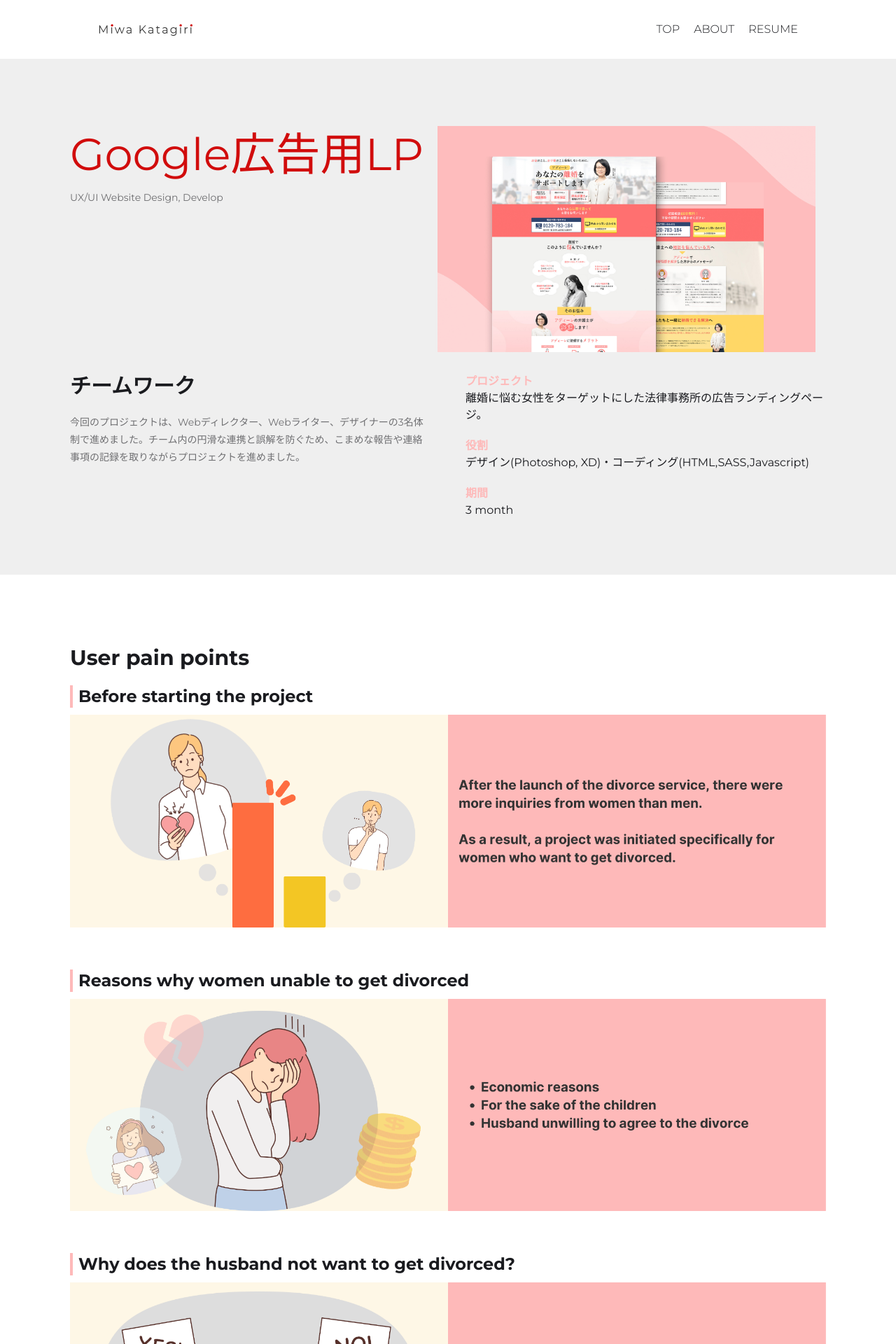
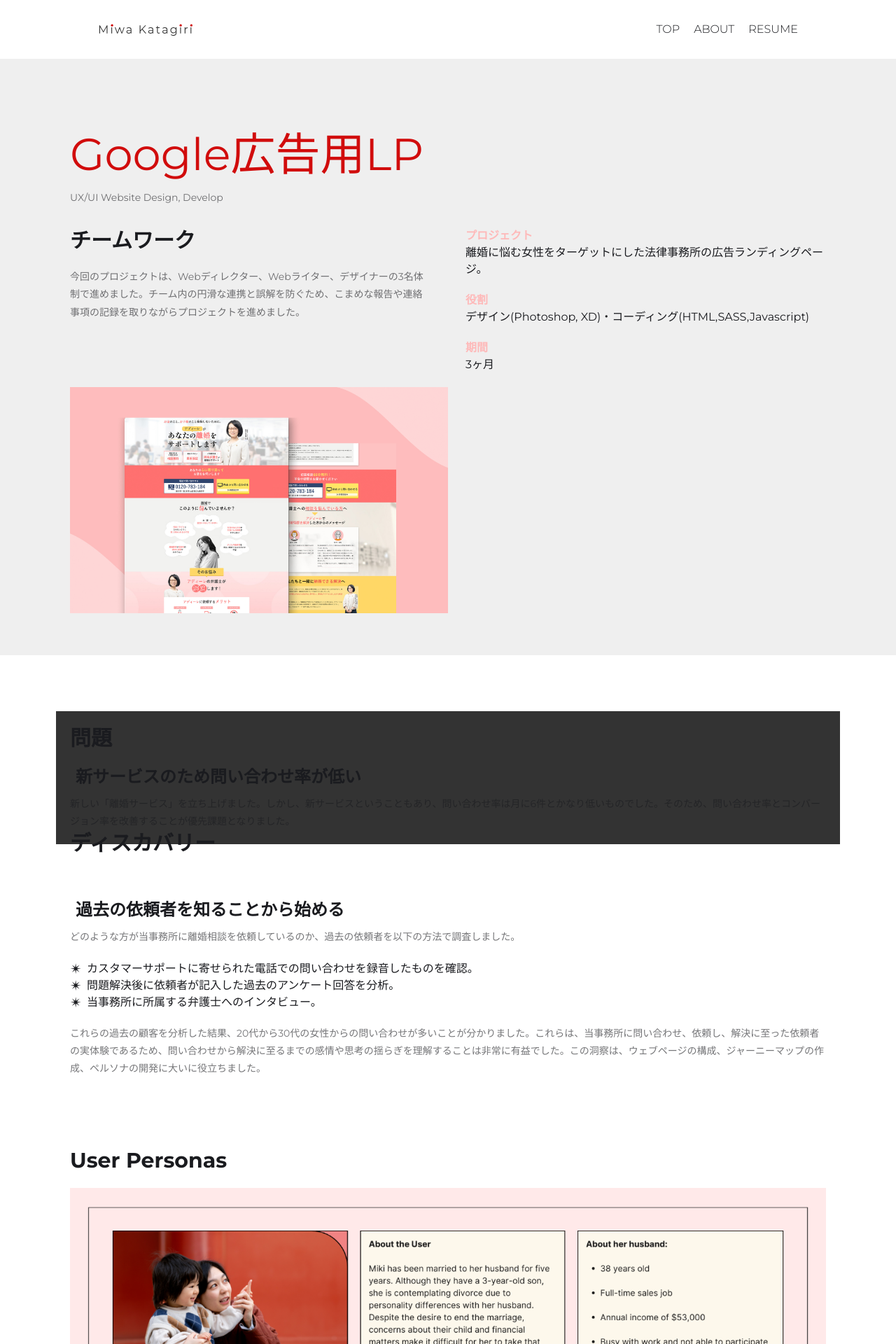
Before and after one commit to shenhe304/portfolio, a PHP site: page /works/web-rikon-jp.html in a window 1280 px wide. Shown: the top 1920 px of the page at 70% size. Run offline with PHP 8.4, Linux system fonts and the light colour scheme.

Commit message:
modify page

```diff
--- a/gulp_src/scss/object/project/_p-work-details.scss
+++ b/gulp_src/scss/object/project/_p-work-details.scss
@@ -2,11 +2,6 @@
 
 @include pc {
     .p-work-details{
-        &__intro{
-            flex-direction: row;
-            align-items: flex-start;
-            display: flex;
-        }
         &__top{
             padding: 180px 0 60px;
             background: #efefef;
@@ -43,6 +38,13 @@
         }
         &__img{
             border-radius: 4px;
+        }
+        &__bg{
+            &-black{
+                margin: -20px; /* 外にはみ出す */
+                padding: 20px; /* 内側の余白 */
+                background: #333;
+            }
         }
     }
 }
--- a/works/web-rikon-jp.html
+++ b/works/web-rikon-jp.html
@@ -29,9 +29,7 @@
                     <h1 class="c-title-lv1 p-work-details__h1">Google広告用LP</h1>
                     <p class="u-op6">UX/UI Website Design, Develop</p>
                 </div>
-                <img src="../assets/img/top/img-work-rikonJP.jpg" alt="main visual of new website" class="p-work-details__mainVisual">
-            </div>
-            <div class="l-containerMedium p-work-details__text">
+                <div class="p-work-details__text">
                     <div class="p-work-details__summary u-mb20-sp">
                         <h2 class="c-title-lv2">チームワーク</h2>
                         <p class="u-op6">今回のプロジェクトは、Webディレクター、Webライター、デザイナーの3名体制で進めました。チーム内の円滑な連携と誤解を防ぐため、こまめな報告や連絡事項の記録を取りながらプロジェクトを進めました。</p>
@@ -43,58 +41,46 @@
                             <dt class="u-fc-rikonJP">役割</dt>
                             <dd>デザイン(Photoshop, XD)・コーディング(HTML,SASS,Javascript)</dd>
                             <dt class="u-fc-rikonJP">期間</dt>
-                        <dd>3 month</dd>
+                            <dd>3ヶ月</dd>
                         </dl>
                     </div>
+                </div>
+                <img src="../assets/img/top/img-work-rikonJP.jpg" alt="main visual of new website" class="p-work-details__mainVisual">
             </div>
             <!-- /.p-work-details__wrap -->
         </section>
 
         <div class="l-containerMedium">
-            <section class="p-details-wrap js-scrollUp">
-                <h2 class="c-title-lv2 p-details-wrap__item">User pain points</h2>
-                <div class="p-details-wrap__item">
-                    <h3 class="c-title-lv3 c-title-lv3--rikonJP">Before starting the project</h3>
-                    <a href="../assets/img/works/img-story01-rikonJP.png" class="luminous p-work-details__img u-mb20-pc u-mb20-tab u-mb10-sp">
-                        <img src="../assets/img/works/img-story01-rikonJP.png" alt="Before starting the project">
-                    </a>
-
-                    <h3 class="c-title-lv3 c-title-lv3--rikonJP">Reasons why women unable to get divorced</h3>
-                    <a href="../assets/img/works/img-story02-rikonJP.png" class="luminous p-work-details__img u-mb20-pc u-mb20-tab u-mb10-sp">
-                        <img src="../assets/img/works/img-story02-rikonJP.png" alt="Reasons why women unable to get divorced">
-                    </a>
-                    <h3 class="c-title-lv3 c-title-lv3--rikonJP">Why does the husband not want to get divorced?</h3>
-                    <a href="../assets/img/works/img-story03-rikonJP.png" class="luminous p-work-details__img u-mb20-pc u-mb20-tab u-mb10-sp">
-                        <img src="../assets/img/works/img-story03-rikonJP.png" alt="Why does the husband not want to get divorced?">
-                    </a>
-
-                    <h3 class="c-title-lv3 c-title-lv3--rikonJP">What law firms can do?</h3>
-                    <a href="../assets/img/works/img-story04-rikonJP.png" class="luminous p-work-details__img u-mb20-pc u-mb20-tab u-mb10-sp">
-                        <img src="../assets/img/works/img-story04-rikonJP.png" alt="What law firms can do?">
-                    </a>
-
-                    <h3 class="c-title-lv3 c-title-lv3--rikonJP">What you might want to convey to the user</h3>
-                    <a href="../assets/img/works/img-story05-rikonJP.png" class="luminous p-work-details__img u-mb20-pc u-mb20-tab u-mb10-sp">
-                        <img src="../assets/img/works/img-story05-rikonJP.png" alt="What you might want to convey to the user">
-                    </a>
-
-                    <h3 class="c-title-lv3 c-title-lv3--rikonJP">A future vision for the user</h3>
-                    <a href="../assets/img/works/img-story06-rikonJP.png" class="luminous p-work-details__img u-mb20-pc u-mb20-tab u-mb10-sp">
-                        <img src="../assets/img/works/img-story06-rikonJP.png" alt="A future vision for the user">
-                    </a>
+            <section class="p-work-details__bg-black js-scrollUp">
+                <h2 class="c-title-lv2 ">問題</h2>
+                <div class="">
+                    <h3 class="c-title-lv3">新サービスのため問い合わせ率が低い</h3>
+                    <p>新しい「離婚サービス」を立ち上げました。しかし、新サービスということもあり、問い合わせ率は月に6件とかなり低いものでした。そのため、問い合わせ率とコンバージョン率を改善することが優先課題となりました。</p>
                 </div>
             </section>
 
-            <section class="p-details-wrap js-scrollUp">
-                <h2 class="c-title-lv2 p-details-wrap__item">User Personas</h2>
-                <a href="../assets/img/works/img-details01-rikonJP.png" class="luminous  p-work-details__img p-details-wrap__item">
+            <section class="js-scrollUp">
+                <h2 class="c-title-lv2">ディスカバリー</h2>
+                <h3 class="c-title-lv3">過去の依頼者を知ることから始める</h3>
+                <p>どのような方が当事務所に離婚相談を依頼しているのか、過去の依頼者を以下の方法で調査しました。</p>
+                <ul>
+                    <li class="u-mb0 u-list-disc">カスタマーサポートに寄せられた電話での問い合わせを録音したものを確認。</li>
+                    <li class="u-mb0 u-list-disc">問題解決後に依頼者が記入した過去のアンケート回答を分析。</li>
+                    <li class="u-list-disc">当事務所に所属する弁護士へのインタビュー。</li>
+                </ul>
+                <p>これらの過去の顧客を分析した結果、20代から30代の女性からの問い合わせが多いことが分かりました。これらは、当事務所に問い合わせ、依頼し、解決に至った依頼者の実体験であるため、問い合わせから解決に至るまでの感情や思考の揺らぎを理解することは非常に有益でした。この洞察は、ウェブページの構成、ジャーニーマップの作成、ペルソナの開発に大いに役立ちました。</p>
+            </section>
+
+            <section class="js-scrollUp">
+                <h2 class="c-title-lv2 ">User Personas</h2>
+                <a href="../assets/img/works/img-details01-rikonJP.png" class="luminous  p-work-details__img ">
                     <img src="../assets/img/works/img-details01-rikonJP.png" alt="User Personas">
                 </a>
             </section>
 
-            <section class="p-details-wrap js-scrollUp">
-                <h2 class="c-title-lv2 p-details-wrap__item">About The Color</h2>
-                <div class="p-details-wrap__item">
+            <section class="js-scrollUp">
+                <h2 class="c-title-lv2 ">About The Color</h2>
+                <div class="">
                     <h3 class="c-title-lv3 c-title-lv3--rikonJP">Brainstorming</h3>
                     <ul>
                         <li class="u-mb0 u-list-disc">Conducted brainstorming to decide on the color and design direction.</li>
@@ -126,9 +112,9 @@
                 </div>
             </section>
 
-            <section class="p-details-wrap js-scrollUp">
-                <h2 class="c-title-lv2 p-details-wrap__item">Empathy Section</h2>
-                <div class="p-details-wrap__item">
+            <section class="js-scrollUp">
+                <h2 class="c-title-lv2 ">Empathy Section</h2>
+                <div class="">
                     <a href="../assets/img/works/img-details07-rikonJP.png" class="luminous p-work-details__img">
                         <img src="../assets/img/works/img-details07-rikonJP.png" alt="Empathy Section">
                     </a>
@@ -157,9 +143,9 @@
                 </div>
             </section>
 
-            <section class="p-details-wrap js-scrollUp">
-                <h2 class="c-title-lv2 p-details-wrap__item">Customer Reviews Section</h2>
-                <div class="p-details-wrap__item">
+            <section class="js-scrollUp">
+                <h2 class="c-title-lv2 ">Customer Reviews Section</h2>
+                <div class="">
                     <a href="../assets/img/works/img-details10-rikonJP.png" class="luminous p-work-details__img">
                         <img src="../assets/img/works/img-details10-rikonJP.png" alt="Customer Reviews Section">
                     </a>
@@ -185,9 +171,9 @@
             </section>
 
 
-            <section class="p-details-wrap js-scrollUp">
-                <h2 class="c-title-lv2 p-details-wrap__item">Responsive Design</h2>
-                <a href="../assets/img/works/img-details13-rikonJP.png" class="luminous p-work-details__img p-details-wrap__item">
+            <section class="js-scrollUp">
+                <h2 class="c-title-lv2 ">Responsive Design</h2>
+                <a href="../assets/img/works/img-details13-rikonJP.png" class="luminous p-work-details__img ">
                     <img src="../assets/img/works/img-details13-rikonJP.png" alt="Responsive Design">
                 </a>
             </section>
@@ -205,7 +191,7 @@
             </section>
 
             <section class="p-work-others">
-                <h2 class="c-title-lv2 p-details-wrap__item">Other Works</h2>
+                <h2 class="c-title-lv2 ">Other Works</h2>
                 <div class="p-work-others__wrap">
                     <div class="p-work-others__item">
                         <img src="../assets/img/top/img-work-bkanJP.jpg" alt="A modal window for guiding to the checklist." class="p-work-others__img">
```
Also changed, not shown: works/web-bkan-jp.html (+16 -16 lines), works/web-rikon-en.html (+26 -26 lines), assets/css/style.css. Lines whose indentation alone changed are shown as unchanged.
